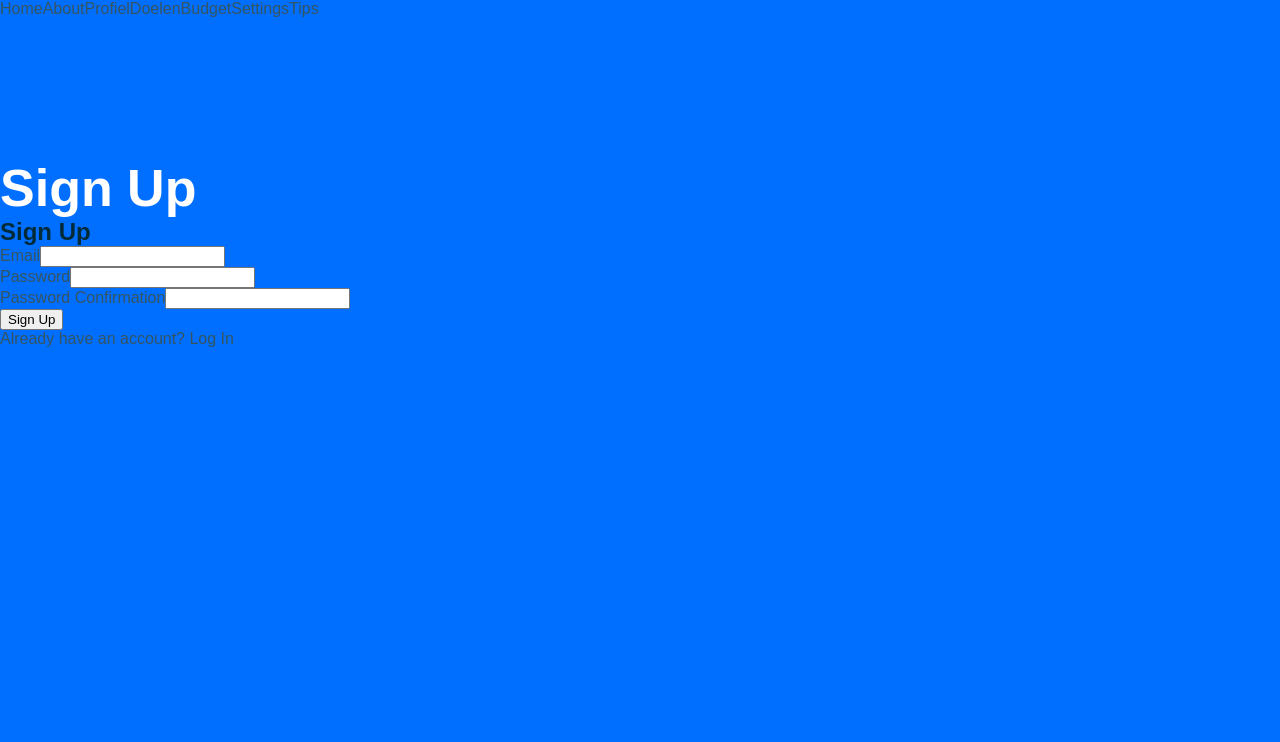
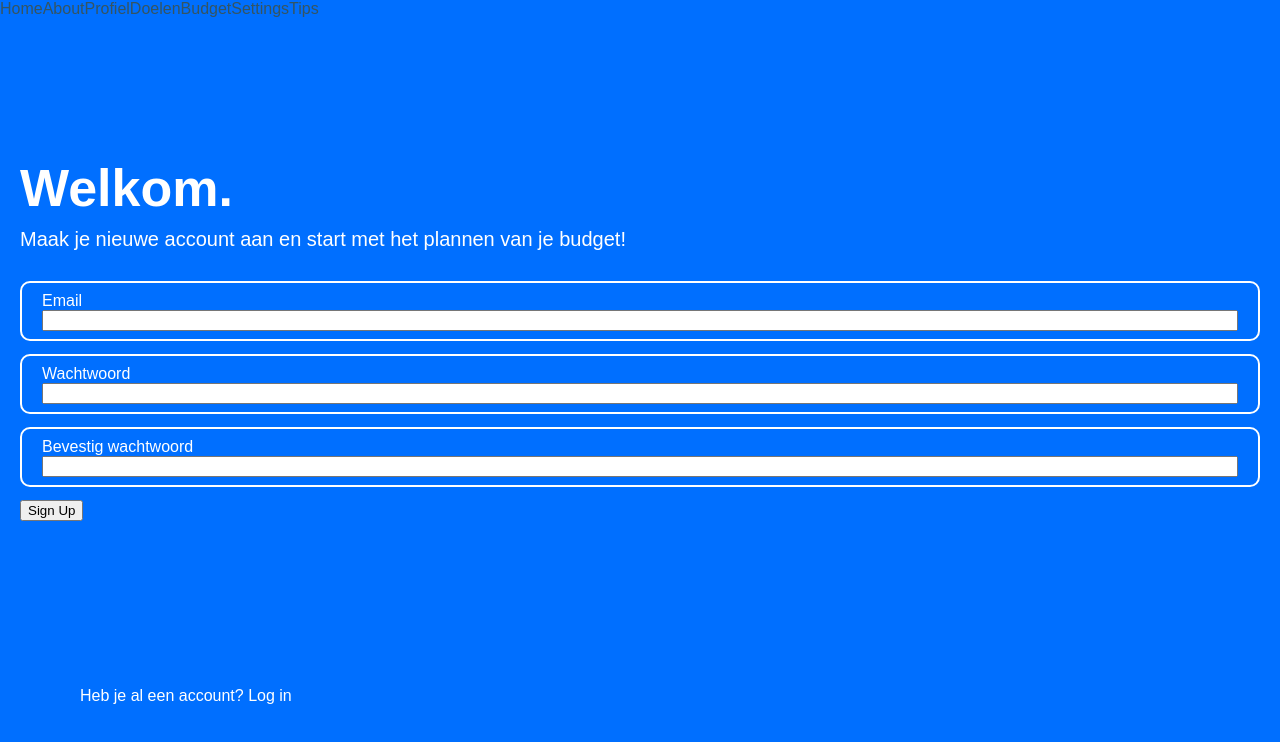
Before and after one commit to Baribal172/Poen_Front_end, a React (Create React App) app: page /register in a window 1280 px wide. Shown: the top 742 px of the page. Built offline with nearby package versions, Linux system fonts and the light colour scheme; no server answers.

Commit message:
registerpage

```diff
--- a/src/Pages/Register.js
+++ b/src/Pages/Register.js
@@ -3,6 +3,9 @@ import { Form, Button, Card, Alert } from "react-bootstrap";
 import { useAuth } from "../contexts/AuthContext";
 import { Link, useHistory } from "react-router-dom";
 import PrimaryTitle from "../Components/PrimaryTitle";
+import PrimaryText from "../Components/PrimaryText";
+import Container from "../Components/Container";
+import TextLink from "../Components/TextLink";
 
 export default function Signup() {
 	const emailRef = useRef();
@@ -33,34 +36,94 @@ export default function Signup() {
 	}
 
 	return (
-		<>
+		<Container>
 			<Card>
 				<Card.Body>
-					<PrimaryTitle title="Sign Up" color="#fff" />
-					<h2 className='text-center mb-4'>Sign Up</h2>
+					<PrimaryTitle title="Welkom." color="#fff" />
+					<PrimaryText text="Maak je nieuwe account aan en start met het plannen van je budget!" color="#fff"/>
 					{error && <Alert variant='danger'>{error}</Alert>}
 					<Form onSubmit={handleSubmit}>
 						<Form.Group id='email'>
-							<Form.Label>Email</Form.Label>
-							<Form.Control type='email' ref={emailRef} required />
+							<div className='formStyle'>
+								<Form.Label className='labelStyle'>Email</Form.Label>
+								<Form.Control className='inputStyle' type='email' ref={emailRef} required />
+							</div>
 						</Form.Group>
 						<Form.Group id='password'>
-							<Form.Label>Password</Form.Label>
-							<Form.Control type='password' ref={passwordRef} required />
+							<div className='formStyle'>
+								<Form.Label className='labelStyle'>Wachtwoord</Form.Label>
+								<Form.Control className='inputStyle' type='password' ref={passwordRef} required />
+							</div>
 						</Form.Group>
 						<Form.Group id='password-confirm'>
-							<Form.Label>Password Confirmation</Form.Label>
-							<Form.Control type='password' ref={passwordConfirmRef} required />
+							<div className='formStyle'>
+								<Form.Label className='labelStyle'>Bevestig wachtwoord</Form.Label>
+								<Form.Control className='inputStyle' type='password' ref={passwordConfirmRef} required />
+							</div>
 						</Form.Group>
-						<Button disabled={loading} className='w-100' type='submit'>
+						<Button disabled={loading} className='btnLogin' type='submit'>
 							Sign Up
 						</Button>
 					</Form>
 				</Card.Body>
 			</Card>
-			<div className='w-100 text-center mt-2'>
-				Already have an account? <Link to='/login'>Log In</Link>
-			</div>
-		</>
+			<TextLink
+				text="Heb je al een account? "
+				link="/Login"
+				linkLabel="Log in"
+			/>
+			<style jsx>{`
+				.formStyle {
+					width: 100%;
+					height: 60px;
+					color: #fff;
+					border: 2px solid #fff;
+					border-radius: 10px;
+					display: flex;
+					flex-direction: column;
+					justify-content: center;
+					padding: 20px;
+					margin-bottom: 13px;
+				}
+
+				.labelStyle {
+					margin-bottom: 5px;
+				}
+
+				.inputStyle {
+					width: 100%;
+					color: #fff;
+					background-color: rgba(201, 76, 76, 0);
+					border: none;
+					border-bottom: 1px solid #fff;
+					display: flex;
+					justify-content: center;
+					align-items: center;
+				}
+
+				.btnLogin {
+					position: absolute;
+					bottom: 0;
+					right: 20px;
+					left: 20px;
+					width: 335px;
+					height: 60px;
+					color: #006fff;
+					background-color: #fff;
+					border-radius: 10px;
+					display: flex;
+					justify-content: center;
+					align-items: center;
+					margin-bottom: 20px;
+					border: none;
+				}
+
+				.wachtwoord {
+					color: #FFFFFF;
+					display: flex;
+					align-content: flex-end;
+				}
+			`}</style>
+		</Container>
 	);
 }
```
Also changed, not shown: src/Components/Nav.js (added, +11 -0 lines).
